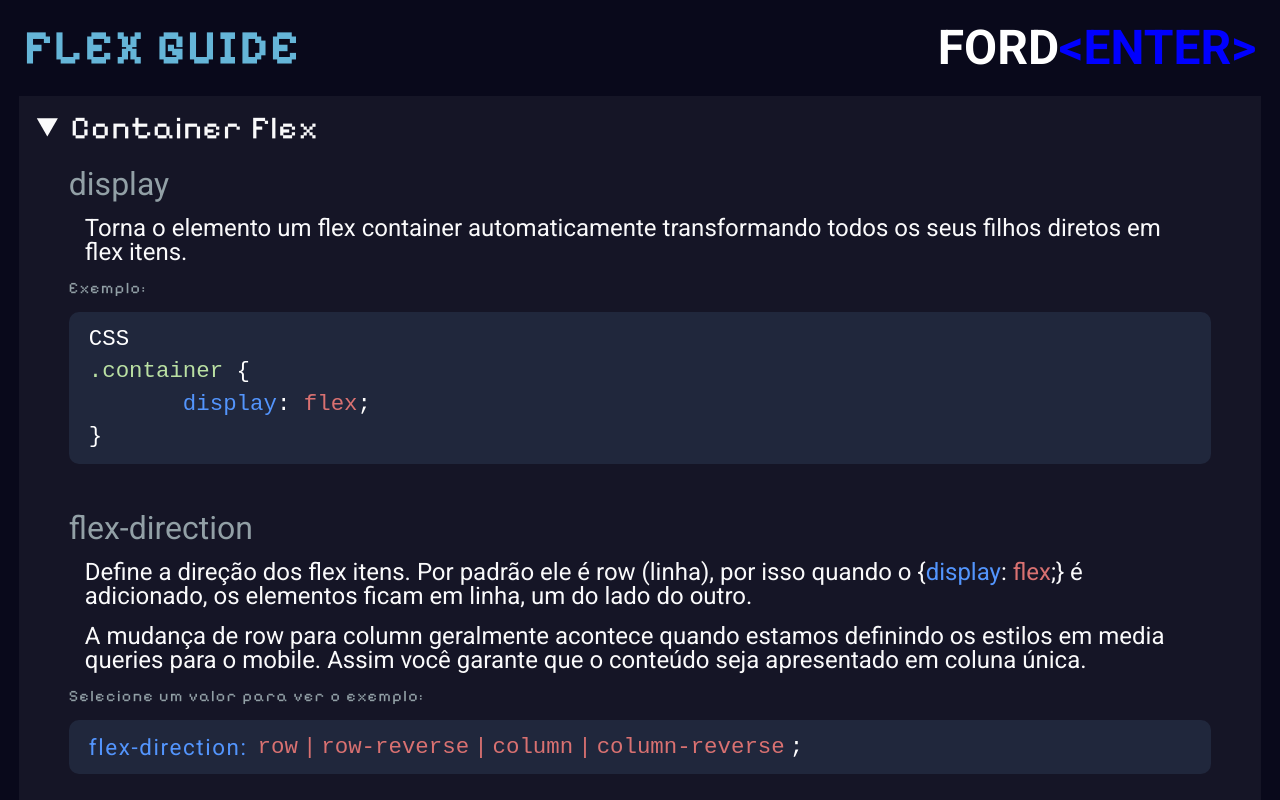
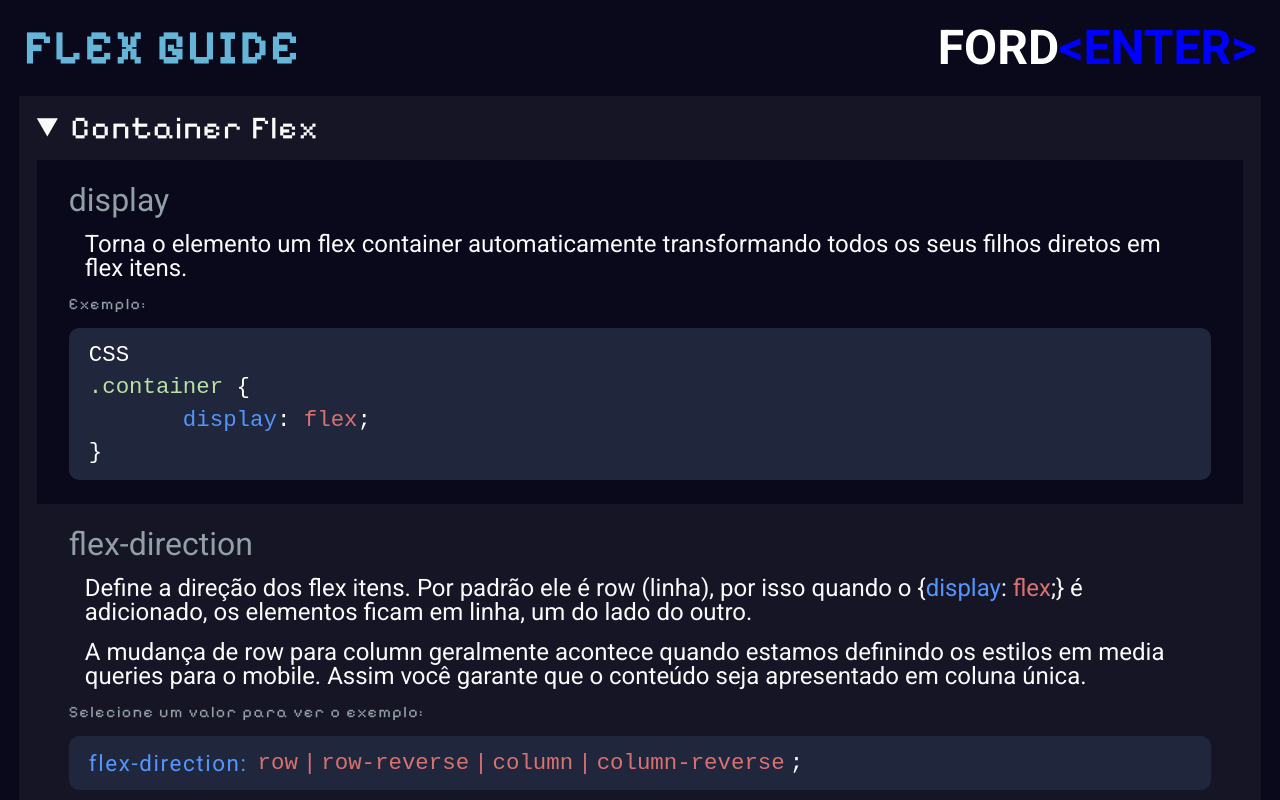
Before and after one commit to JassonJr/flexbox-docs, a plain HTML site: page index.html in a window 1280 px wide. Both pictures are taken after a click on the heading "Container Flex". Shown: the top 800 px of the page. Drawn offline with Linux system fonts and the light colour scheme.

Commit message:
style: details estilizado

```diff
--- a/style.css
+++ b/style.css
@@ -65,15 +65,21 @@ p, h2, h4 {
 /*=====================================estilização container principal=====================================*/
 .container {
     background-color: var(--container-color);
-    /* color: #A7D129; */
-
+    display: flex;
+    flex-direction: column;
+    row-gap: 1rem;
     margin: 0 1.2rem;
     padding: 1rem 1.1rem;
 }
 /*=====================================estilização details=====================================*/
 summary {
     color: var(--primary-color);
+    margin-bottom: 1rem;
     font-size: 2rem;
+}
+
+details section:nth-child(even) {
+    background-color: var(--background-color);
 }
 /*=====================================estilização textos de códigos=====================================*/
 code {
```
